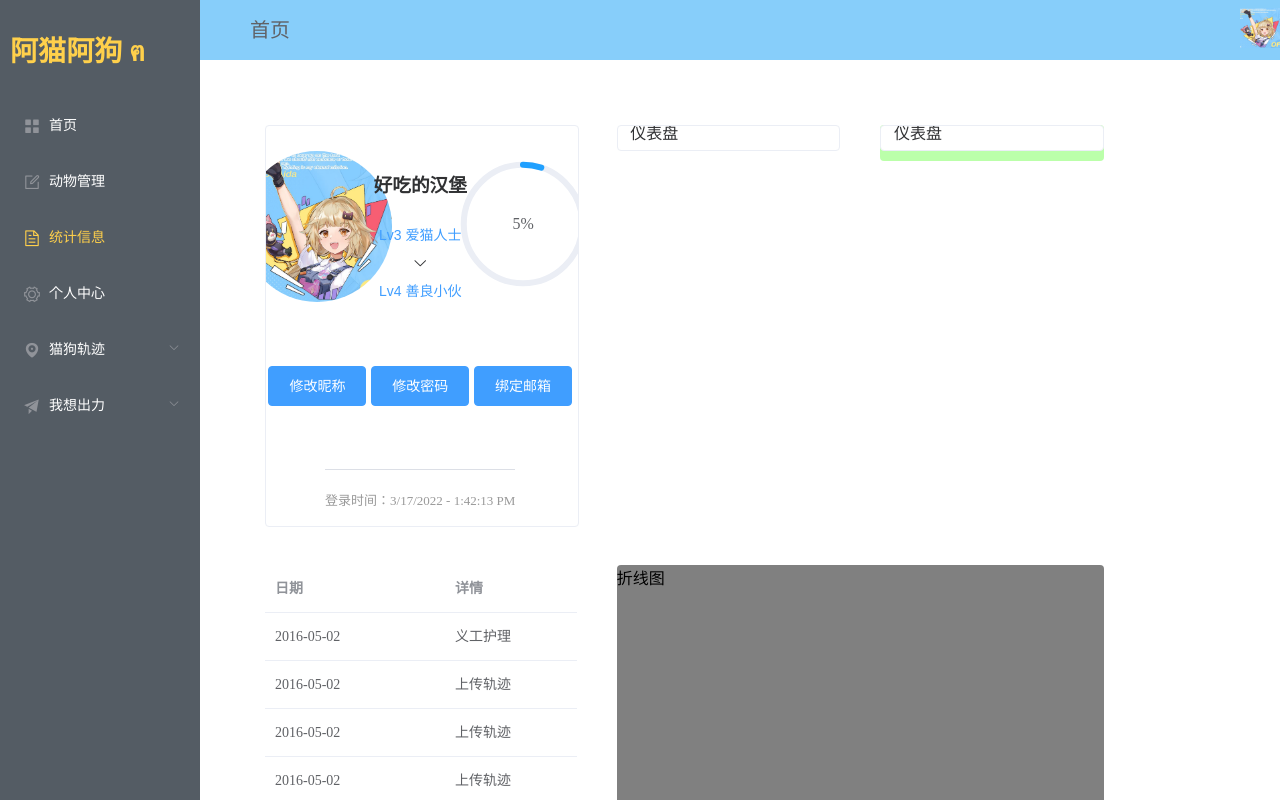
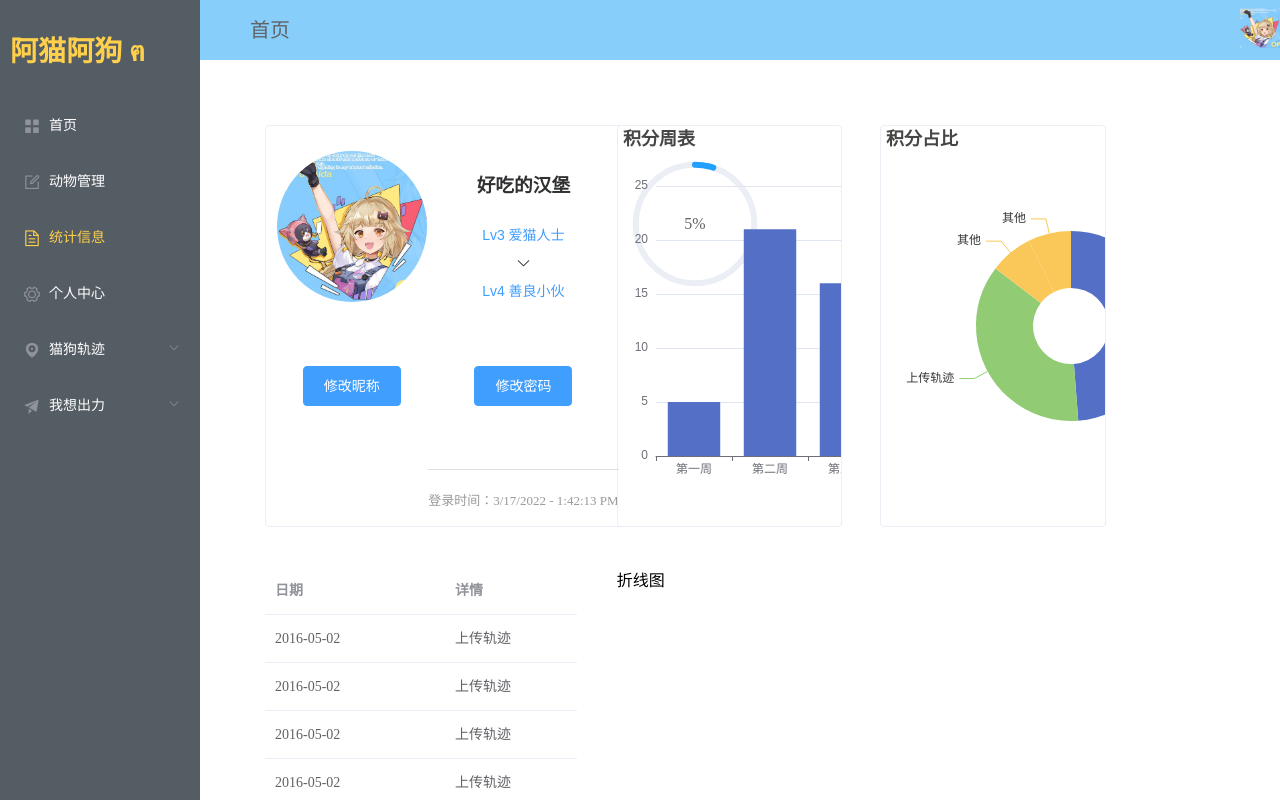
Before and after one commit to AnnCY1/Vue-StrayAnimalsManage, a Vue app: page /useInfo in a window 1280 px wide. Built offline with nearby package versions, Linux system fonts and the light colour scheme.

Commit message:
echarts图表雏形完成

```diff
--- a/public/index.html
+++ b/public/index.html
@@ -13,15 +13,24 @@
     </noscript>
     <div id="app"></div>
     <!-- built files will be auto injected -->
+
   </body>
-    <style>
+    <style lang="less">
       body{
         margin: 0px;
         padding: 0px;
+
       }
+
       .el-card__body{
-        width: 100%;
-        height: 100%;
+          padding: 0px!important;
+        }
+
+     /* elementUI 的卡片视图有两个容器 一个是 显式的 .el-card 在外层 一个是隐式的.el-card__body 在内层
+        对隐式的容器设置样式需要在index.html里面设置，不然不会生效 也不能只设置父容器的样式 也不会生效*/
+      .userCard>.el-card__body{
+          width:100%;
+          height:100%;
           display: grid;
           grid-template-rows: 50% 30% 20%;
           grid-template-columns: 33% 33% 33%;
@@ -30,12 +39,17 @@
                              "date date date";
           justify-items: center;
           align-items: center;
-        padding: 0px!important;
+      }
 
+      .barCard>.el-card__body{
+          width: 100%;
+          height: 100%;
       }
-    .el-table--scrollable-x .el-table__body-wrapper{
+
+    .el-table--scrollable-x div.el-table__body-wrapper{
         overflow: hidden;
       }
+
 
     </style>
     <!--  注意使用eleUI自带的边距是在index.html里面的body里引起的 不能在APP组件里面调整样式 -->
--- a/src/App.vue
+++ b/src/App.vue
@@ -15,12 +15,13 @@
       </el-header>
 
         <el-main>
+
           <router-view></router-view>
         </el-main>
 
       </el-container>
     </el-container>
-   <table/>
+
   </div>
 </template>
 
@@ -28,31 +29,29 @@
 
 import Navigate from "./components/Navigate";
 import Header from "./components/Header";
-import table from "./components/Table.vue"
+
+
 
 
 
 export default {
   name: 'App',
-  components: {Navigate,Header,table},
+  components: {Navigate,Header},
   data(){
     return{
-       tableData: [
-                {
-                date: "2016-05-02",
-                detail: "王小虎",
-                points: "+1",
-                },
-            ],
-            tableLabel:["日期","详情","积分"]
     }
   },
   methods:{
     show(){
       console.log("11");
     }
-  }
+  },
+   mounted(){
+
+   }
 }
+
+
 </script>
 
 <style lang = "less" scoped>
--- a/src/components/Echarts.vue
+++ b/src/components/Echarts.vue
@@ -1,136 +1,142 @@
 <template>
-  <div ref = "echartsArea" width:100% height:100%>
-      <!-- 这是echarts的展示区域 需要定义一个宽高 -->
-  </div>
+  <!-- 这是echarts的展示区域 需要定义一个宽高 -->
+
+  <div ref="echartsArea"></div>
 </template>
 
 <script>
-
-// 需要npm安装或者用CDN在线引入echarts 注意引入方式
-import * as echarts from 'echarts';
+// 需要npm安装或者用CDN在线引入echarts 注意引入方式是别名引入
+import * as echarts from "echarts";
 
 export default {
-    name:"Echarts",
-    // 用props接收一下数据
-    props:{
-        // 鉴定一下是不是barChart(柱状图) 柱状图和折线图都有x、y轴，它俩数据类型相似
-        isBarChart:{
-            type:Boolean,
-            // 默认为真，pie饼状图时应传入值为假
-            default:true
+  name: "MyEcharts",
+  // 用props接收一下父组件传来的数据
+  props: {
+    // 鉴定一下是不是barChart(柱状图) 柱状图和折线图都有x、y轴，它俩数据类型相似
+    isBarChart: {
+      type: Boolean,
+      // 默认为真，pie饼状图时应传入值为假
+      default: true,
+    },
+    // 图表的数据源 类型应是对象 这里只有两个数据就行了  图表的样式数据由下面的barChartOption定义
+    chartData: {
+      type: Object,
+      default() {
+        // 至少要传过来一个xAxis对象和series数组 并由对象将他们俩包裹
+        return {
+          xAxis: {
+            data: ["x轴名称1", "x轴名称2"],
+          },
+          series: [
+            {
+              name: "我是描述信息",
+              type: "我是图表种类",
+              data: ["我是x轴对应的数值1", "number类型"],
+            },
+          ],
+        };
+      },
+    },
+  },
+  // 存放柱状图和饼状图的配置数据 option
+  data() {
+    return {
+      // 柱状图/折线图Option种类类型定义
+      barChartOption: {
+        // 标题名称
+        title: {
+          text: "积分周表",
+          left: "center"
         },
-        // 图表的数据 类型应是对象
-        chartData:{
-            type:Object,
-            default(){
-                return{
-                    xData:[],
-                    series:[],
-                }
-            }
+        // hover提示
+        tooltip: {},
+        // x轴数据 这个数据应该是由其他组件传过来
+        xAxis: {},
+        // y轴数据
+        yAxis: {},
+        // 图表种类数据 有几种柱子/有几种折线 (一种就一个对象) 数值分别是多少 应该由其他组件传过来
+        series: [],
+      },
+      // 饼状图Option示例
+      pieChartOption: {
+        title: {
+          text: "积分占比",
+        //   left: "center",
         },
+
+        series: [
+          {
+            type: "pie",
+            data: [],
+            // 内半径和外半径 也可以是px单位，当内半径为0时就是一个普通的饼状图
+            radius: ["40%", "10%"],
+          },
+        ],
+      },
+      //  用于判断echarts有没有被初始化过
+      myEcharts: null,
+    };
+  },
+  computed: {
+    // 如果是柱状图返回柱状图数据，否则返回饼状图数据 chartData是数据源
+    // 但是可能没有样式标题等属性 所以不直接用chartData 而是把里面的值传入到barChartOption里
+    options() {
+      return this.isBarChart ? this.barChartOption : this.pieChartOption;
     },
-    // 存放柱状图和饼状图的配置数据 option
-    data(){
-        return{
-            // 柱状图/折线图Option示例
-        barChartOption:{
-            // 标题名称
-            title: {
-                    text: 'ECharts 入门示例'
-                    },
-            // hover提示
-            tooltip: {},
-            // x轴数据
-            xAxis: {
-                       data: ['衬衫', '羊毛衫', '雪纺衫', '裤子', '高跟鞋', '袜子']
-                    },
-            // y轴数据
-            yAxis: {},
-            // 图表种类数据 有几种柱子/有几种折线 (一种就一个对象) 数量分别是多少
-            series: [
-                    {
-                    name: '销量',
-                    type: 'bar',
-                    data: [5, 20, 36, 10, 10, 20]
-                    }
-                ]
-            },
-            // 饼状图Option示例
-        pieChartOption:{
-            title: {
-                text: '圆环图的例子',
-                left: 'center',
-                top: 'center'
-            },
-            series: [
-                {
-                type: 'pie',
-                data: [
-                    {
-                    value: 335,
-                    name: 'A'
-                    },
-                    {
-                    value: 234,
-                    name: 'B'
-                    },
-                    {
-                    value: 1548,
-                    name: 'C'
-                    }
-                ],
-                // 内半径和外半径 也可以是px单位，当内半径为0时就是一个普通的饼状图
-                radius: ['40%', '70%']
-                }
-            ]
-          },
-        //  用于判断echarts有没有被渲染过
-          hadRender:null
-        }
+  },
+  watch: {
+    // 如果传入的chartData的值改变了 那么就重选绘制echarts图表
+    chartData: {
+      immediate: true,
+      deep: true,
+      handler: function () {
+        console.log("数据变化了！");
+        // 如果数据发生变化了，再绘制一遍图表
+        // 新建一个promise对象 防止在Dom出现之前 echarts就已经执行了初始化操作
+        let p = new Promise((resolve) => {
+          resolve();
+        });
+        //然后异步执行echarts的初始化函数
+        p.then(() => {
+          this.paintChart();
+        });
+      },
     },
-    computed:{
-        // 如果是柱状图返回柱状图数据，否则返回饼状图数据
-        options(){
-            return this.isBarChart ? this.barChartOption : this.pieChartOption
-        }
+  },
+  methods: {
+    paintChart() {
+      // 渲染绘制echarts图表之前先准备好数据
+      this.initChartData();
+
+      //  再判断一下有没有被初始化过
+      if (this.myEcharts) {
+        // 如果echarts已经被初始化过了，就直接进行渲染
+        this.myEcharts.setOption(this.options);
+      } else {
+        // echarts没有初始化过，那么就先初始化再进行绘制
+        this.myEcharts = echarts.init(this.$refs.echartsArea);
+        this.myEcharts.setOption(this.options);
+      }
     },
-    watch:{
-        chartData:{
-            immediately:true,
-            deep:true,
-            handler(){
-                // 如果数据发生变化了，初始化图表
-                this.initChart();
-            }
-        }
+
+    // 初始化数据 把得到的chartData的数据放到真正要使用的数据里面
+    initChartData() {
+      if (this.isBarChart) {
+        this.barChartOption.title = this.chartData.title;
+        this.barChartOption.xAxis.data = this.chartData.xAxis.data;
+        this.barChartOption.series = this.chartData.series;
+      } else {
+        this.pieChartOption.series = this.chartData.series;
+      }
     },
-    methods:{
-        initChart(){
-            this.initChartData()
-            // 渲染echarts
-            if(this.hadRender){
-                // 如果echarts已经被渲染过了，就再次进行渲染
-                this.echarts.setOption(this.options)
-            }
-            else{
-                this.hadRender = echarts.init(this.$refs.echarts)
-                this.hadRender.setOption(this.options)
-            }
-        },
-        initChartData(){
-            if(this.isBarChart){
-                this.barChartOption.xAxis.data = this.chartData.xData
-                this.barChartOption.series = this.chartData.series
-            }
-            else{
-                this.pieChartOption.series = this.chartData.series
-            }
-        }
-    }
+  },
+};
+</script>
+    初始化数据中，没有把所有的属性给过去 有的默认的使用的是barChartOption里面的
+    而且这个组件也不是利用方法传递给Echarts组件的 只能是父子之间props通信
+<style scoped>
+div {
+  width: 380px;
+  height: 400px;
 }
-</script>
-
-<style>
-
 </style>
--- a/src/pages/userInfo.vue
+++ b/src/pages/userInfo.vue
@@ -2,13 +2,13 @@
   <div class="main">
     <!-- 整个main区域二行，第一行三列，第二行两列 -->
     <el-row :gutter="40" class="row1">
-      <!-- 个人用户中心信息和表格 -->
+      <!-- 个人用户中心信息 -->
       <el-col :span="8">
         <div class="grid-content bg-purple r1c1">
           <el-card
             :body-style="{ padding: '20px' }"
             shadow="hover"
-            class="card"
+            class="userCard"
           >
             <img :src="userImg" class="image" />
             <div style="padding: 4px" class="middle">
@@ -68,52 +68,58 @@
         </div>
       </el-col>
 
+    <!--柱状图  周积分-->
       <el-col :span="6">
         <div class="grid-content r1c2">
-          <el-card shadow="hover"> 仪表盘 </el-card>
+          <el-card shadow="hover" class="barCard">
+            <my-echarts  :chartData = "this.weekPoints" :isBarChart="true"></my-echarts>
+
+             </el-card>
         </div></el-col
       >
-
+    <!-- 饼状图  现有积分占比 -->
       <el-col :span="6">
         <div class="grid-content r1c3">
-          <el-card shadow="hover"> 仪表盘 </el-card>
+          <el-card shadow="hover">
+
+             <my-echarts  :chartData = "this.piePoints" :isBarChart="false"></my-echarts>
+
+          </el-card>
         </div>
       </el-col>
     </el-row>
 
     <el-row :gutter="40" class="row2">
-      <!-- 表格 -->
+       <!-- 表格 -->
       <el-col :span="8">
-        <el-table :data="tableData" style="width: 100%">
-          <el-table-column
-            v-for="(value, key) in tableLabel"
-            :key="key"
-            :prop="key"
-            :label="value"
-            width="180"
-          >
-          </el-table-column>
-        </el-table>
+        <commontable/>
       </el-col>
 
+      <!-- 折线图 -->
       <el-col :span="12">
-        <div class="grid-content bg-purple r3c1">折线图</div>
+        <div class="grid-content bg-purple r2c2">折线图</div>
       </el-col>
     </el-row>
+
   </div>
 </template>
 
 <script>
-import Table from "../components/Table";
+import MyEcharts from '../components/Echarts.vue';
+import commontable from "../components/CommonTable.vue";
+
+
+
 
 let myDate = new Date();
-let currentDate =
-  myDate.toLocaleDateString() + " - " + myDate.toLocaleTimeString();
+let currentDate = myDate.toLocaleDateString() + " - " + myDate.toLocaleTimeString();
+
 
 export default {
-  compoents: { Table },
+  components: { commontable ,MyEcharts },
   data() {
     return {
+      // 个人信息数据
       userImg: require("../assets/userIcon1.png"),
       date: currentDate,
       dialogDecoration: {
@@ -128,6 +134,8 @@ export default {
         Email: "",
       },
       formLabelWidth: "60px",
+
+      // 表格数据
       tableData: [
         {
           date: "2016-05-02",
@@ -170,6 +178,45 @@ export default {
         detail: "详情",
         points: "积分",
       },
+
+      // 周积分
+       weekPoints:{
+            // 标题名称
+            title: {
+                    text: '积分周表'
+                    },
+
+            // x轴数据
+            xAxis: {
+                       data: ['第一周', '第二周', '第三周', '第四周']
+                    },
+            // 图表种类数据 有几种柱子/有几种折线 (一种就一个对象) 数量分别是多少
+            series: [
+                    {
+                    name: '积分',
+                    type: 'bar',
+                    data: [5, 21, 16, 10]
+                    }
+                ]
+            },
+      // 积分占比
+        piePoints:{
+            title: {
+                    text: '积分占比'
+                    },
+            series: [
+                {
+                type: 'pie',
+                data: [
+                    { value: 20,name: '义工护理'},
+                    { value: 15,name: '上传轨迹'},
+                    { value: 3,name: '其他'},
+                    { value: 3,name: '其他'}
+                ],
+                radius: ['20%', '50%']
+               }
+             ]
+        }
     };
   },
   computed: {
@@ -247,13 +294,11 @@ export default {
 }
 
 .r1c1 {
-  width: 100%;
+  width: 520px;
   height: 400px;
-  .card {
+  .userCard{
     width: 100%;
     height: 100%;
-    padding: 0px;
-
     .el-button + .el-button {
       margin: 0;
     }
@@ -302,11 +347,21 @@ export default {
 }
 
 .r1c2 {
-  height: 100%;
+
+  height: 400px;
+  .el-card{
+    width: 100%;
+    height: 100%;
+  }
+
 }
 .r1c3 {
-  background-color: #bfa;
+
   height: 100%;
+  .el-card{
+    width: 100%;
+    height: 100%;
+  }
 }
 
 .r2c1 {
```
Also changed, not shown: src/components/CommonTable.vue (renamed from src/components/Table.vue, +8 -6 lines). Lines whose indentation alone changed are shown as unchanged.
